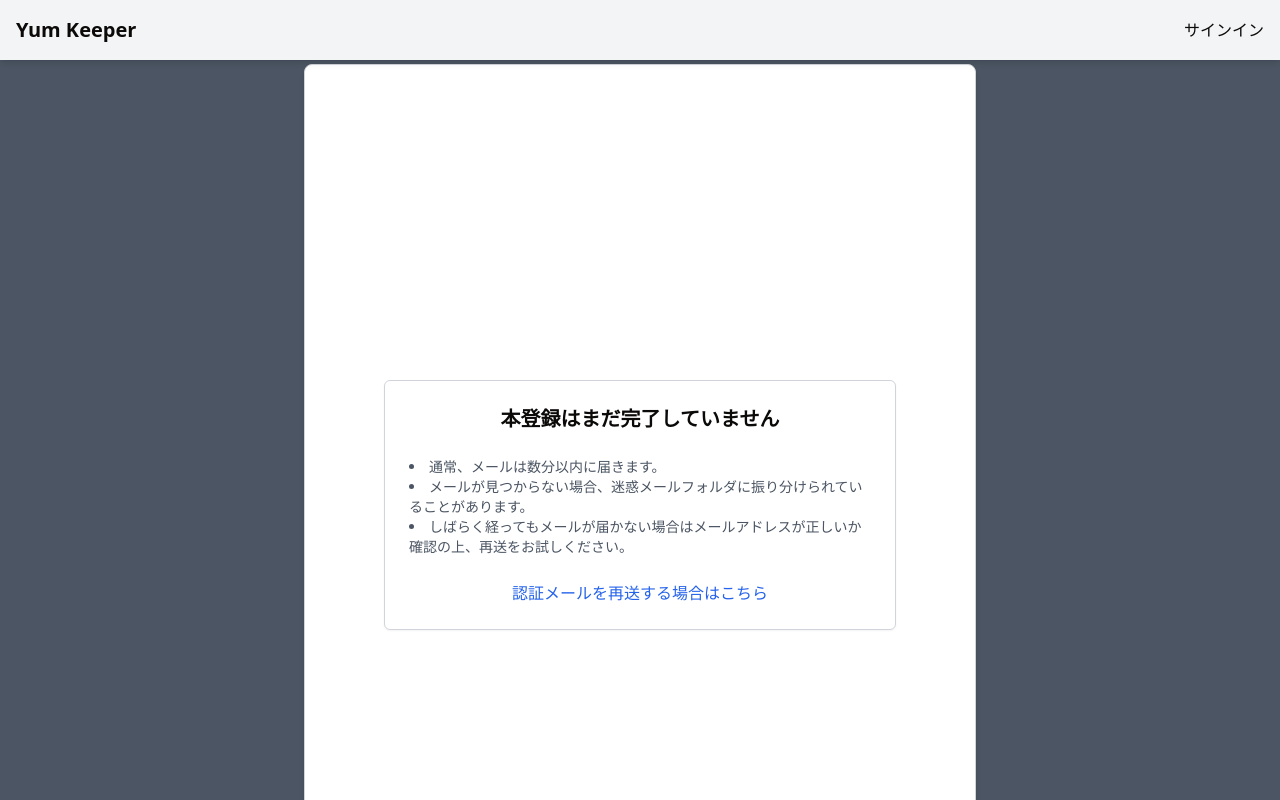
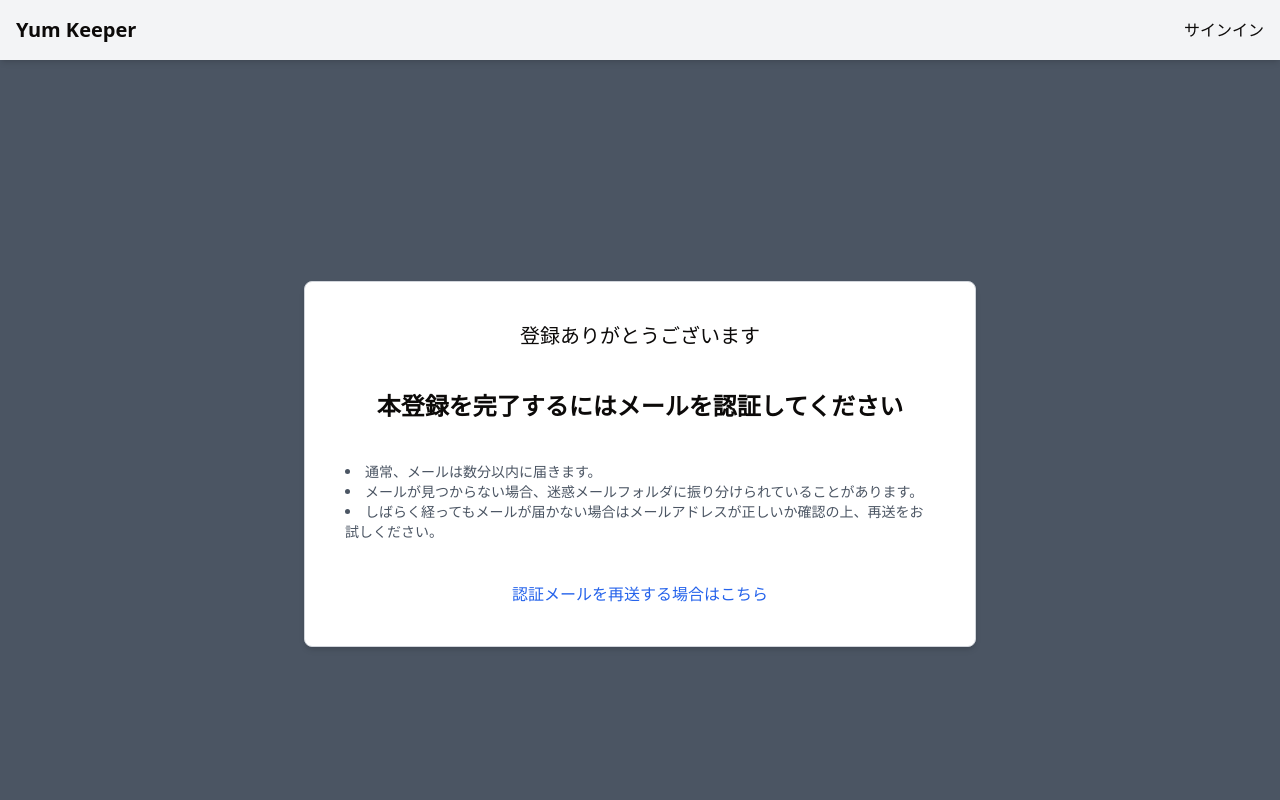
Before and after one commit to y4tk8/yumkeeper_frontend, a Next.js app: page /verify-account in a window 1280 px wide. Shown: the top 800 px of the page. Built offline with nearby package versions, Linux system fonts and the light colour scheme.

Commit message:
chore: 認証メール確認依頼ページのUIを改善

```diff
--- a/src/app/(auth)/verify-account/page.tsx
+++ b/src/app/(auth)/verify-account/page.tsx
@@ -4,20 +4,23 @@ import Link from "next/link";
 
 const VerifyAccountPage = () => {
   return (
-    <div className="flex flex-col items-center justify-center min-h-screen px-6">
-      <div className="w-full max-w-lg bg-white p-6 rounded-md border border-gray-300 shadow-sm text-center">
-        <h2 className="text-xl font-semibold mb-6">本登録はまだ完了していません</h2>
+    <>
+      <div className="text-center space-y-10">
+        <h2 className="text-xl">登録ありがとうございます</h2>
+        <h2 className="text-2xl font-semibold mb-6">本登録を完了するにはメールを認証してください</h2>
         <ul className="text-gray-600 text-sm list-disc list-inside mb-6 text-left">
           <li>通常、メールは数分以内に届きます。</li>
           <li>メールが見つからない場合、迷惑メールフォルダに振り分けられていることがあります。</li>
           <li>しばらく経ってもメールが届かない場合はメールアドレスが正しいか確認の上、再送をお試しください。</li>
         </ul>
+      </div>
 
+      <div className="text-center mt-10">
         <Link href="/resend-confirmation" className="text-blue-600 hover:underline">
           認証メールを再送する場合はこちら
         </Link>
       </div>
-    </div>
+    </>
   );
 };
 
```
